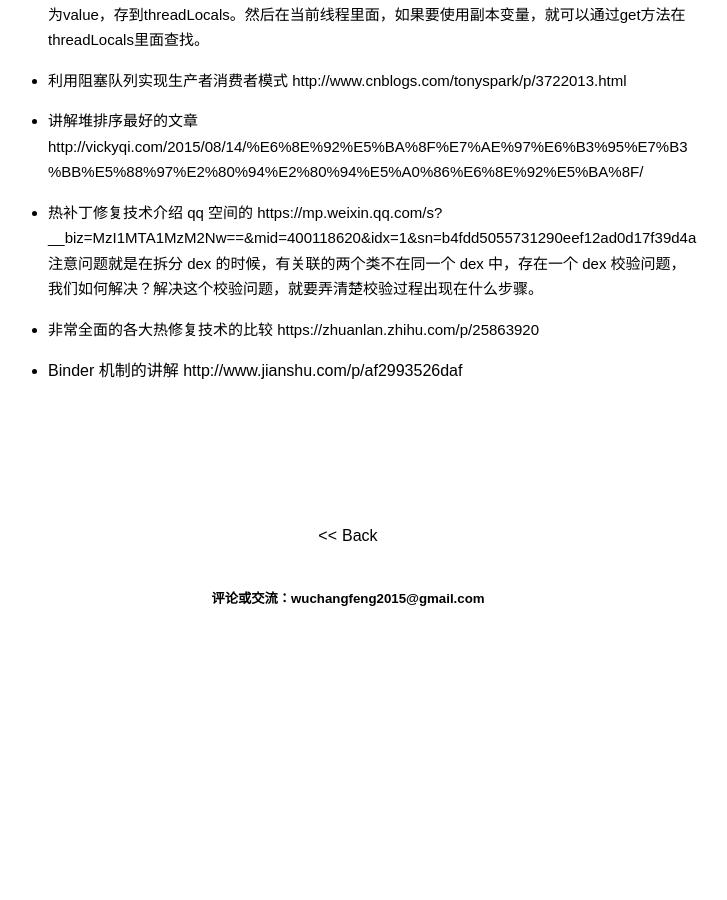
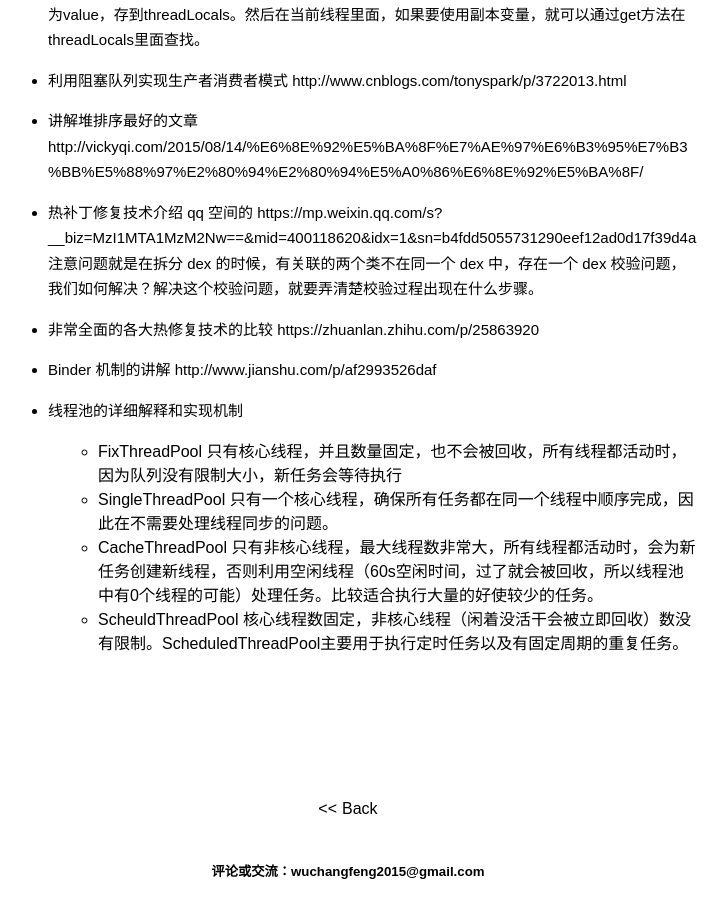
Before and after one commit to wuchangfeng/wuchangfeng.github.io, a Jekyll site: the page built from _posts/2017-04-14-for-interview.md, in a window 1280 px wide and 900 px high, scrolled down 15006 px. Shown: the whole window, without its empty margins (292-1019 px from the left). Built offline with Jekyll 4.4.1, drawn with Linux system fonts in a browser that asks for light colours; some web fonts are replaced; comment, search, counter and statistics services are not loaded; before the commit the page ends 15633 px from its top, so only the background shows below that.

Commit message:
blog update

```diff
--- a/_posts/2017-04-14-for-interview.md
+++ b/_posts/2017-04-14-for-interview.md
@@ -465,6 +465,13 @@
 
 - Binder 机制的讲解  http://www.jianshu.com/p/af2993526daf
 
+- 线程池的详细解释和实现机制
+
+  * FixThreadPool 只有核心线程，并且数量固定，也不会被回收，所有线程都活动时，因为队列没有限制大小，新任务会等待执行
+  * SingleThreadPool 只有一个核心线程，确保所有任务都在同一个线程中顺序完成，因此在不需要处理线程同步的问题。
+  * CacheThreadPool 只有非核心线程，最大线程数非常大，所有线程都活动时，会为新任务创建新线程，否则利用空闲线程（60s空闲时间，过了就会被回收，所以线程池中有0个线程的可能）处理任务。比较适合执行大量的好使较少的任务。
+  * ScheuldThreadPool 核心线程数固定，非核心线程（闲着没活干会被立即回收）数没有限制。ScheduledThreadPool主要用于执行定时任务以及有固定周期的重复任务。
+
 
 
 
```
Also changed, not shown: diary.md (+4 -0 lines).
